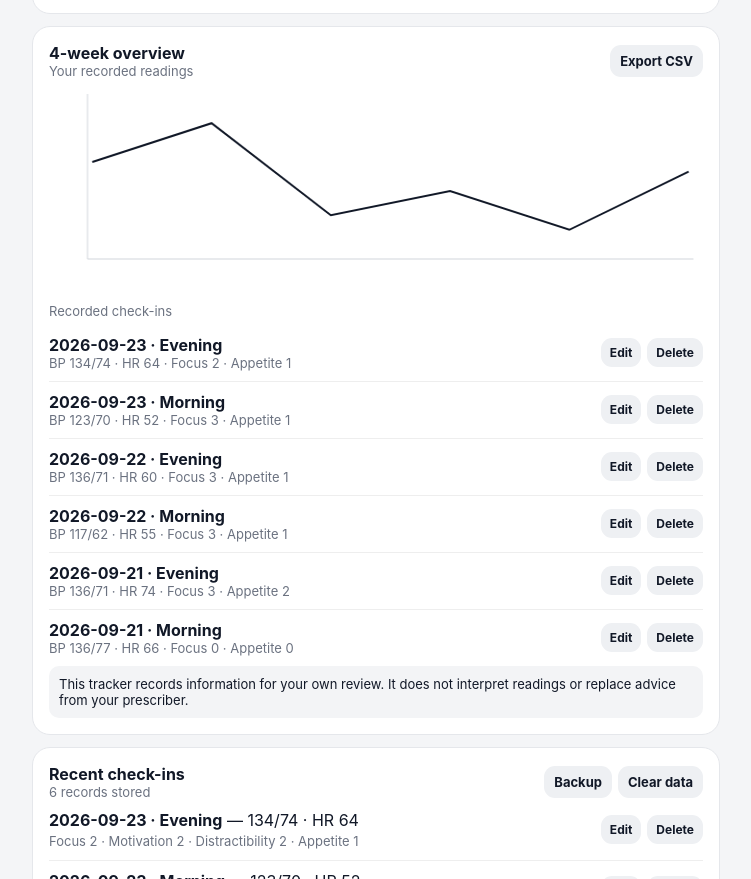
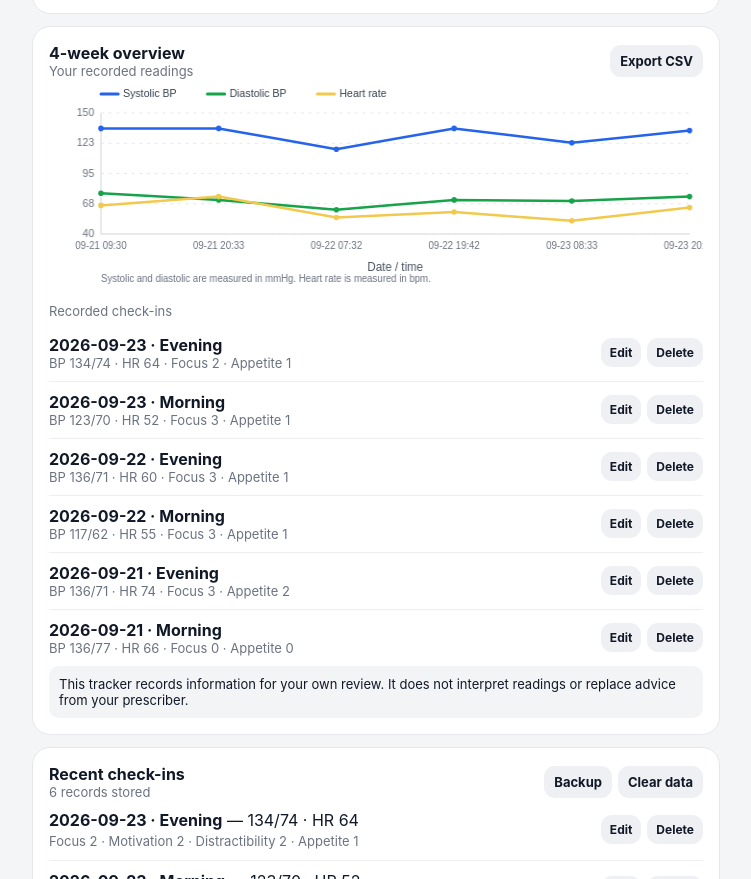
Before and after one commit to dunny51pd-crypto/medication-effects-tracker-x, a plain HTML site: page index.html in a window 1280 px wide. Shown: the part 896-1775 px from the top of the page, without its empty margins (264-1015 px from the left). Drawn offline with Linux system fonts and the light colour scheme.

Commit message:
Add files via upload

```diff
--- a/index.html
+++ b/index.html
@@ -246,13 +246,57 @@ $("export").addEventListener("click",()=>{
 });;
 function draw(){
  const c=$("chart"),ctx=c.getContext("2d"),w=c.width,h=c.height;ctx.clearRect(0,0,w,h);
- ctx.strokeStyle="#d1d5db";ctx.lineWidth=1;ctx.beginPath();ctx.moveTo(40,15);ctx.lineTo(40,h-30);ctx.lineTo(w-10,h-30);ctx.stroke();
- const vals=data.filter(x=>x.hr).slice(-28);
- if(!vals.length){ctx.fillStyle="#6b7280";ctx.font="14px sans-serif";ctx.fillText("Your heart-rate trend will appear here.",55,80);return}
- const nums=vals.map(x=>Number(x.hr)),min=Math.min(...nums)-5,max=Math.max(...nums)+5;
- ctx.strokeStyle="#111827";ctx.lineWidth=2;ctx.beginPath();
- vals.forEach((x,i)=>{const px=45+i*(w-60)/Math.max(1,vals.length-1),py=(h-35)-(Number(x.hr)-min)/(max-min)*(h-55);i?ctx.lineTo(px,py):ctx.moveTo(px,py)});ctx.stroke();
+ const vals=data.filter(x=>x.bp||x.hr).slice(-28);
+ if(!vals.length){ctx.fillStyle="#6b7280";ctx.font="14px sans-serif";ctx.fillText("Your blood pressure and heart-rate trend will appear here.",28,80);return}
+ const series=[
+  {key:"sys",label:"Systolic BP",line:"#2563eb"},
+  {key:"dia",label:"Diastolic BP",line:"#16a34a"},
+  {key:"hr",label:"Heart rate",line:"#f2c94c"}
+ ];
+ const points=[];
+ vals.forEach(x=>{
+   const sys=x.sys!==undefined&&x.sys!==""?Number(x.sys):Number(String(x.bp||"").split("/")[0]);
+   const dia=x.dia!==undefined&&x.dia!==""?Number(x.dia):Number(String(x.bp||"").split("/")[1]);
+   const hr=x.hr!==""&&x.hr!=null?Number(x.hr):NaN;
+   points.push({sys:Number.isFinite(sys)?sys:NaN,dia:Number.isFinite(dia)?dia:NaN,hr:Number.isFinite(hr)?hr:NaN});
+ });
+ const all=points.flatMap(p=>[p.sys,p.dia,p.hr]).filter(Number.isFinite);
+ let min=Math.floor((Math.min(...all)-10)/10)*10, max=Math.ceil((Math.max(...all)+10)/10)*10;
+ if(max-min<40){const mid=(min+max)/2;min=Math.floor((mid-20)/10)*10;max=Math.ceil((mid+20)/10)*10;}
+ const left=54,right=w-14,top=34,bottom=h-55;
+ ctx.strokeStyle="#d1d5db";ctx.lineWidth=1;ctx.beginPath();ctx.moveTo(left,top);ctx.lineTo(left,bottom);ctx.lineTo(right,bottom);ctx.stroke();
+ ctx.font="11px sans-serif";ctx.fillStyle="#6b7280";ctx.textAlign="right";ctx.textBaseline="middle";
+ for(let i=0;i<=4;i++){
+   const value=min+(max-min)*i/4, y=bottom-(bottom-top)*i/4;
+   ctx.strokeStyle="#e5e7eb";ctx.setLineDash([3,5]);ctx.beginPath();ctx.moveTo(left,y);ctx.lineTo(right,y);ctx.stroke();ctx.setLineDash([]);
+   ctx.fillText(String(Math.round(value)),left-7,y);
+ }
+ ctx.textAlign="center";ctx.textBaseline="top";ctx.font="10px sans-serif";
+ const step=Math.max(1,Math.ceil(vals.length/6));
+ vals.forEach((x,i)=>{if(i%step===0||i===vals.length-1){const px=left+(right-left)*i/Math.max(1,vals.length-1);ctx.fillStyle="#6b7280";ctx.fillText(`${x.date.slice(5)} ${x.time}`,px,bottom+7);}});
+ ctx.fillStyle="#4b5563";ctx.font="12px sans-serif";ctx.fillText("Date / time",(left+right)/2,bottom+28);
+ function smoothPath(values){
+   const pts=[];
+   values.forEach((v,i)=>{if(Number.isFinite(v)){const px=left+(right-left)*i/Math.max(1,points.length-1),py=bottom-(v-min)/(max-min)*(bottom-top);pts.push([px,py]);}});
+   if(!pts.length)return;
+   ctx.beginPath();ctx.moveTo(pts[0][0],pts[0][1]);
+   for(let i=1;i<pts.length;i++){
+     const prev=pts[i-1],cur=pts[i],midX=(prev[0]+cur[0])/2;
+     ctx.quadraticCurveTo(prev[0],prev[1],midX,(prev[1]+cur[1])/2);
+     ctx.quadraticCurveTo(cur[0],cur[1],cur[0],cur[1]);
+   }
+   ctx.stroke();
+ }
+ series.forEach(item=>{
+   ctx.strokeStyle=item.line;ctx.lineWidth=2.5;ctx.lineJoin="round";ctx.lineCap="round";
+   smoothPath(points.map(p=>p[item.key]));
+   points.forEach((p,i)=>{const v=p[item.key];if(!Number.isFinite(v))return;const px=left+(right-left)*i/Math.max(1,points.length-1),py=bottom-(v-min)/(max-min)*(bottom-top);ctx.fillStyle=item.line;ctx.beginPath();ctx.arc(px,py,2.8,0,Math.PI*2);ctx.fill();});
+ });
+ const legendY=15;let lx=left;ctx.textBaseline="middle";ctx.font="11px sans-serif";
+ series.forEach(item=>{ctx.strokeStyle=item.line;ctx.lineWidth=3;ctx.beginPath();ctx.moveTo(lx,legendY);ctx.lineTo(lx+18,legendY);ctx.stroke();ctx.fillStyle="#374151";ctx.textAlign="left";ctx.fillText(item.label,lx+23,legendY);lx+=ctx.measureText(item.label).width+55;});
+ ctx.textAlign="left";ctx.fillStyle="#6b7280";ctx.font="10px sans-serif";ctx.fillText("Systolic and diastolic are measured in mmHg. Heart rate is measured in bpm.",left,bottom+45);
 }
+
 initialiseNextCheckIn();
 render();
 })();
```
Also changed, not shown: manifest.json.
